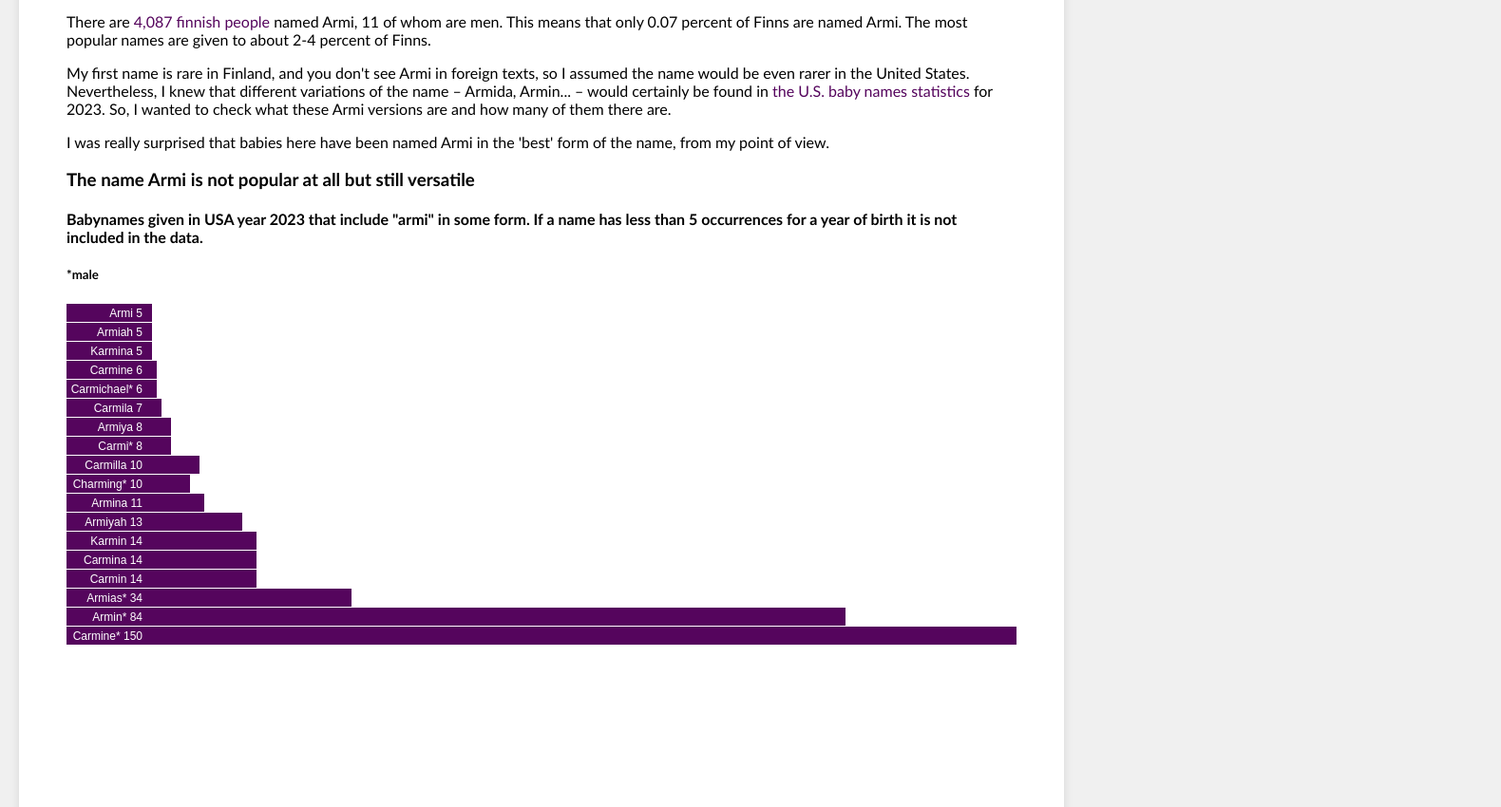
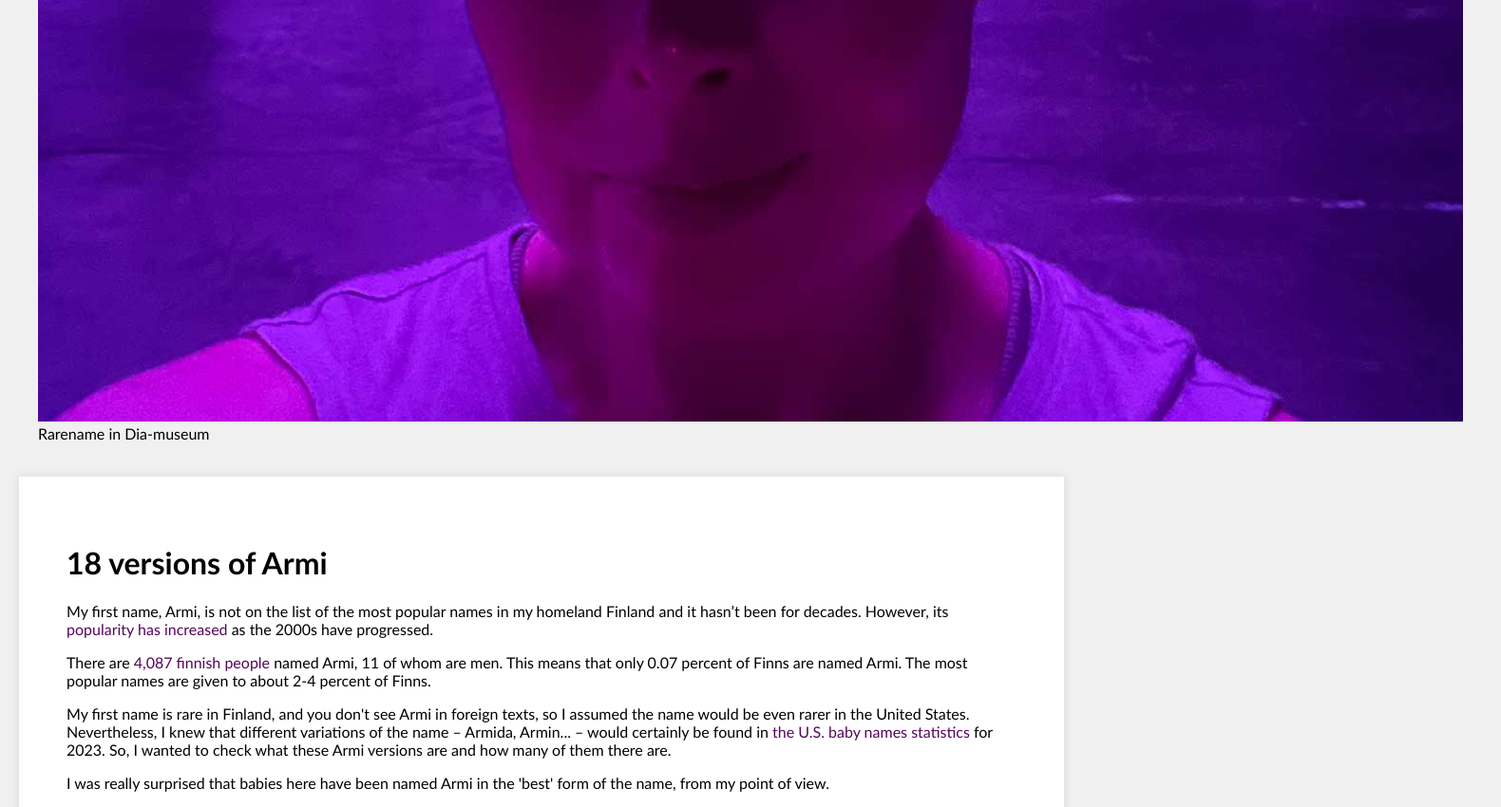
Before and after one commit to armyniemela/nameproject, a plain HTML site: page index.html in a window 1280 px wide. Shown: the part 450-1300 px from the top of the page at 95% size, 1580 px wide, since content can reach past the window. Drawn offline with nearby package versions, Linux system fonts and the light colour scheme.

Commit message:
Update index.html

```diff
--- a/index.html
+++ b/index.html
@@ -45,6 +45,14 @@
     </style>
 </head>
 <body>
+    <div class="full-width">
+            <figure>
+                <img
+                    src="headarmi.jpg">
+                <figcaption>Rarename in Dia-museum</figcaption>
+            </figure>
+        </div>
+            <img>
     <div class="container">
         <h1>18 versions of Armi</h1>
         <p>My first name, Armi, is not on the list of the most popular names in my homeland Finland
```
